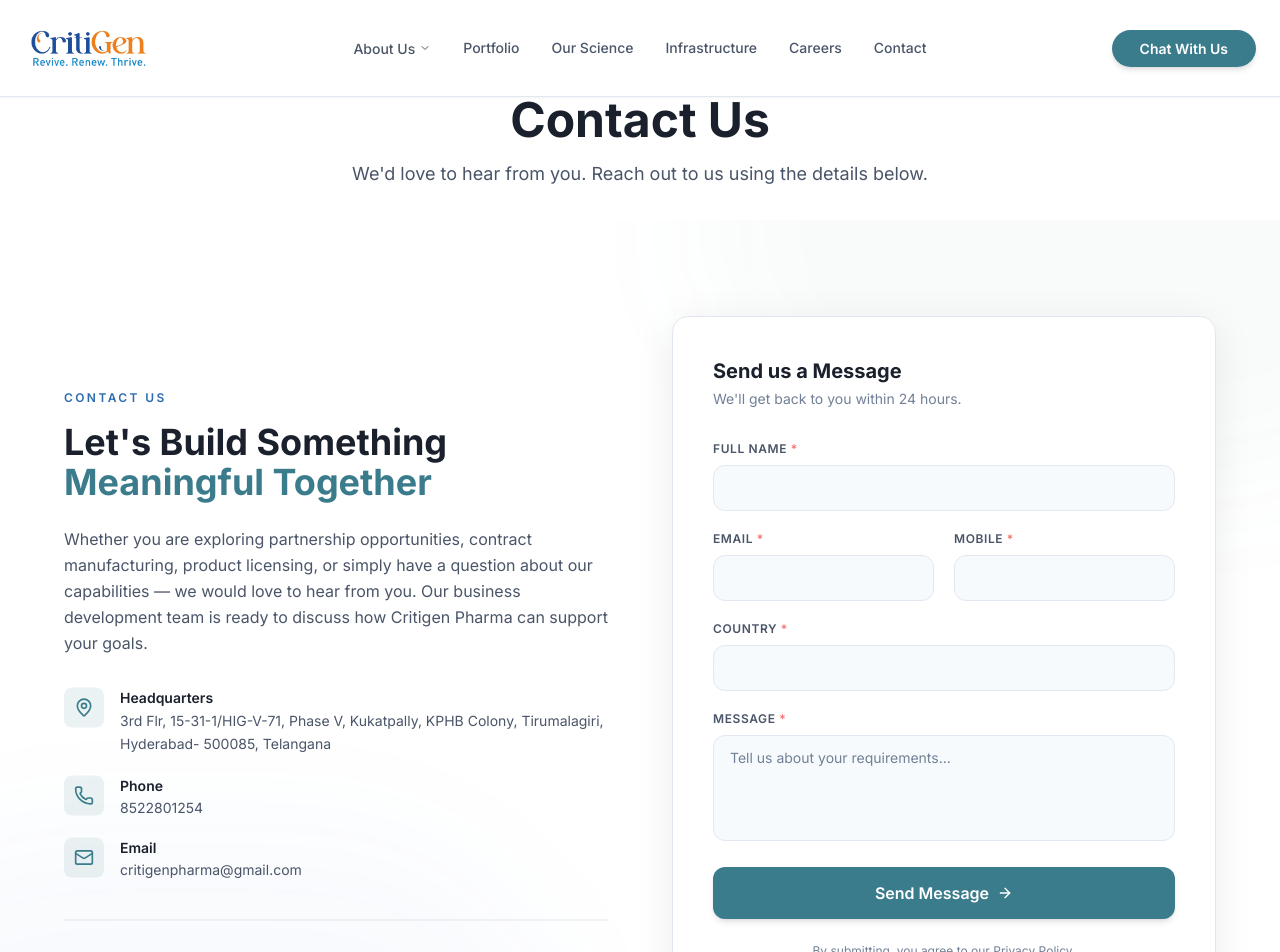
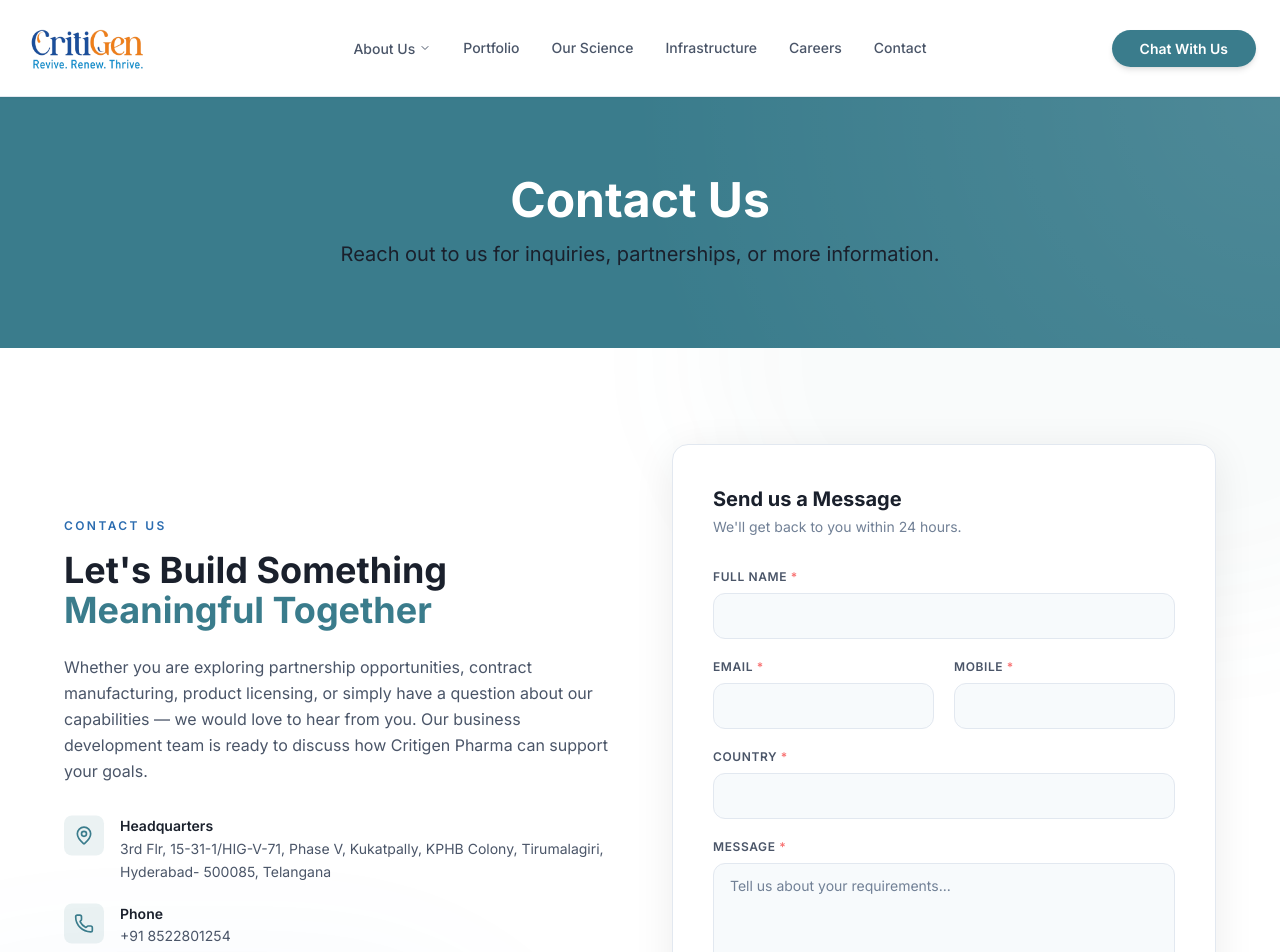
Before and after one commit to Shashank-koti/CRITIGEN, a React (Vite) app: page /contact in a window 1280 px wide. Shown: the top 952 px of the page. Built offline with nearby package versions, Linux system fonts and the light colour scheme.

Commit message:
contact ssection changed

```diff
--- a/src/App.jsx
+++ b/src/App.jsx
@@ -9,7 +9,7 @@
 import Science from './pages/Science';
 import Infrastructure from './pages/Infrastructure';
 import Careers from './pages/Careers';
-import Placeholder from './pages/Placeholder';
+import Contact from "./pages/contact"
 
 function App() {
   return (
@@ -26,7 +26,7 @@
             <Route path="/science" element={<Science />} />
             <Route path="/infrastructure" element={<Infrastructure />} />
             <Route path="/careers" element={<Careers />} />
-            <Route path="/contact" element={<Placeholder title="Contact Us" />} />
+            <Route path="/contact" element={<Contact />} />
           </Routes>
         </main>
         <Footer />
--- a/src/components/Footer.jsx
+++ b/src/components/Footer.jsx
@@ -52,11 +52,11 @@
             </li>
             <li className="flex items-center">
               <Phone size={16} className="mr-2 text-primary shrink-0" />
-              <span className="text-background/80">CRITIGEN PHARMA PRIVATE LIMITED</span>
+              <span className="text-background/80">+91 8522801254</span>
             </li>
             <li className="flex items-center">
               <Mail size={16} className="mr-2 text-primary shrink-0" />
-              <span className="text-background/80">critigenpharma@gmail.com</span>
+              <span className="text-background/80">[EMAIL_ADDRESS]</span>
             </li>
           </ul>
         </div>
--- a/src/components/sections/contactForm.jsx
+++ b/src/components/sections/contactForm.jsx
@@ -34,7 +34,7 @@
                 ([key, value]) => sheetPayload.append(key, value)
             );
 
-            const sGOOGLE_SHEET_URL = "https://script.google.com/macros/s/AKfycbw7GjdxwWQBWiOgAZk-_vft8e9ZSZgHIgp0HLwEyd2qF5sD9ncFEoL1zKumIN5AY6mBpQ/exec";
+            const GOOGLE_SHEET_URL = "https://script.google.com/macros/s/AKfycbw7GjdxwWQBWiOgAZk-_vft8e9ZSZgHIgp0HLwEyd2qF5sD9ncFEoL1zKumIN5AY6mBpQ/exec";
             console.log(sheetPayload.toString());
 
             await fetch(GOOGLE_SHEET_URL, {
@@ -108,7 +108,7 @@
                                 </div>
                                 <div>
                                     <h4 className="font-semibold text-sm text-textPrimary mb-0.5">Phone</h4>
-                                    <p className="text-textSecondary text-sm">8522801254</p>
+                                    <p className="text-textSecondary text-sm">+91 8522801254</p>
                                 </div>
                             </div>
 
--- a/src/pages/Placeholder.jsx
+++ /dev/null
@@ -1,51 +0,0 @@
-import { motion } from 'framer-motion';
-import ContactForm from '../components/sections/contactForm';
-
-const Placeholder = ({ title }) => {
-  if (title === "Contact Us") {
-    return (
-      <div className="pt-24 pb-12">
-        <div className="text-center mb-8 px-6">
-          <motion.h1
-            initial={{ opacity: 0, y: 20 }}
-            animate={{ opacity: 1, y: 0 }}
-            className="text-4xl md:text-5xl font-bold text-textPrimary mb-4"
-          >
-            {title}
-          </motion.h1>
-          <motion.p
-            initial={{ opacity: 0, y: 20 }}
-            animate={{ opacity: 1, y: 0 }}
-            transition={{ delay: 0.1 }}
-            className="text-textSecondary max-w-2xl text-lg mx-auto"
-          >
-            We'd love to hear from you. Reach out to us using the details below.
-          </motion.p>
-        </div>
-        <ContactForm />
-      </div>
-    );
-  }
-
-  return (
-    <div className="pt-32 pb-24 min-h-[70vh] flex flex-col items-center justify-center bg-background text-center px-6">
-      <motion.h1
-        initial={{ opacity: 0, y: 20 }}
-        animate={{ opacity: 1, y: 0 }}
-        className="text-4xl md:text-5xl font-bold text-textPrimary mb-6"
-      >
-        {title}
-      </motion.h1>
-      <motion.p
-        initial={{ opacity: 0, y: 20 }}
-        animate={{ opacity: 1, y: 0 }}
-        transition={{ delay: 0.1 }}
-        className="text-textSecondary max-w-2xl text-lg"
-      >
-        This page is currently under construction. Please check back later.
-      </motion.p>
-    </div>
-  );
-};
-
-export default Placeholder;
--- /dev/null
+++ b/src/pages/contact.jsx
@@ -0,0 +1,35 @@
+import React from 'react';
+import { motion } from 'framer-motion';
+import ContactForm from "../components/sections/contactForm";
+
+const contact = () => {
+  return (
+    <div className="w-full bg-background pt-24 pb-12">
+      <section className="bg-primary py-20 text-center relative overflow-hidden">
+        <div className="absolute inset-0 opacity-10 bg-[radial-gradient(circle_at_top_right,_var(--tw-gradient-stops))] from-white via-transparent to-transparent pointer-events-none"></div>
+        <div className="max-w-[1000px] mx-auto px-6 relative z-10">
+          <motion.h1
+            initial={{ opacity: 0, y: -20 }}
+            animate={{ opacity: 1, y: 0 }}
+            transition={{ duration: 0.6 }}
+            className="text-4xl md:text-5xl font-bold text-background mb-4"
+          >
+            Contact Us
+          </motion.h1>
+          <motion.p
+            initial={{ opacity: 0 }}
+            animate={{ opacity: 1 }}
+            transition={{ duration: 0.6, delay: 0.2 }}
+            className="text-primary-100 text-lg md:text-xl"
+          >
+            Reach out to us for inquiries, partnerships, or more information.
+          </motion.p>
+        </div>
+      </section>
+
+      <ContactForm />
+    </div>
+  )
+}
+
+export default contact
```
Also changed, not shown: src/assets/Logo1.png, src/components/Navbar.jsx (line endings or trailing spaces).
